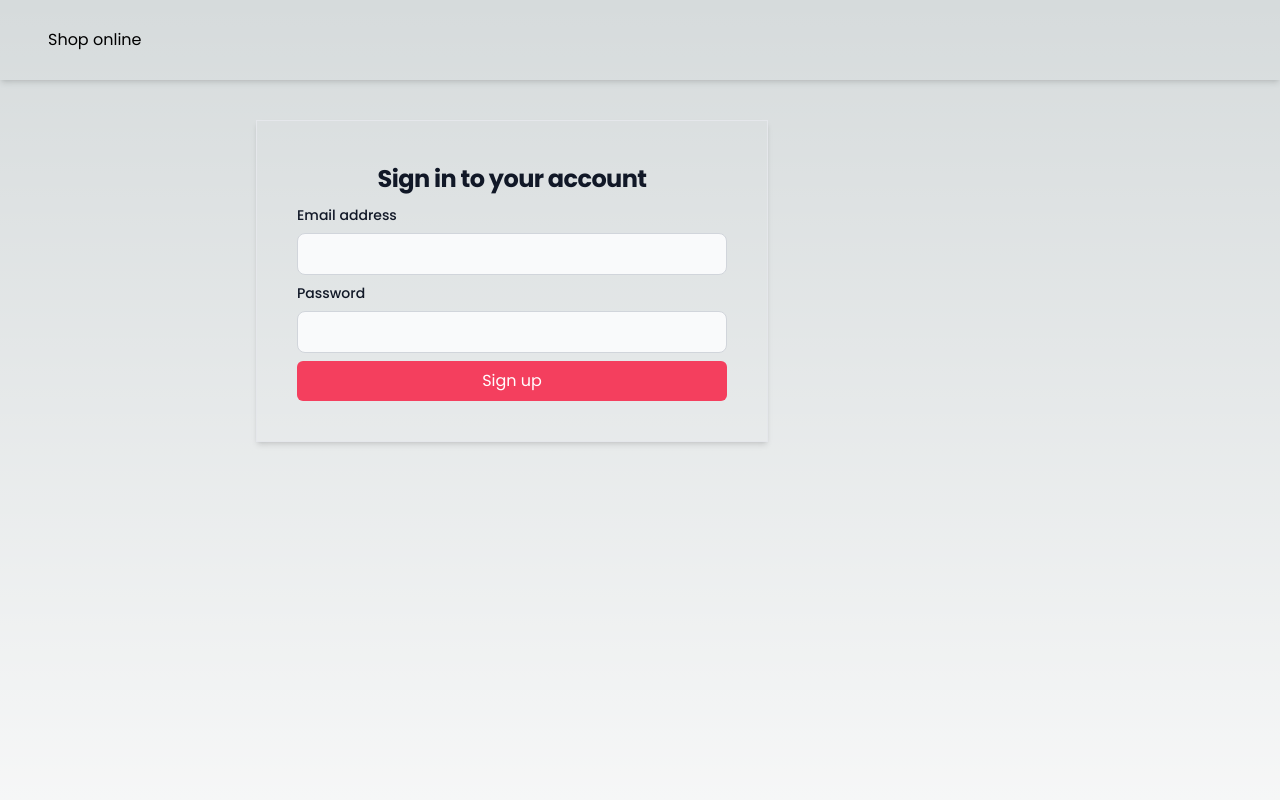
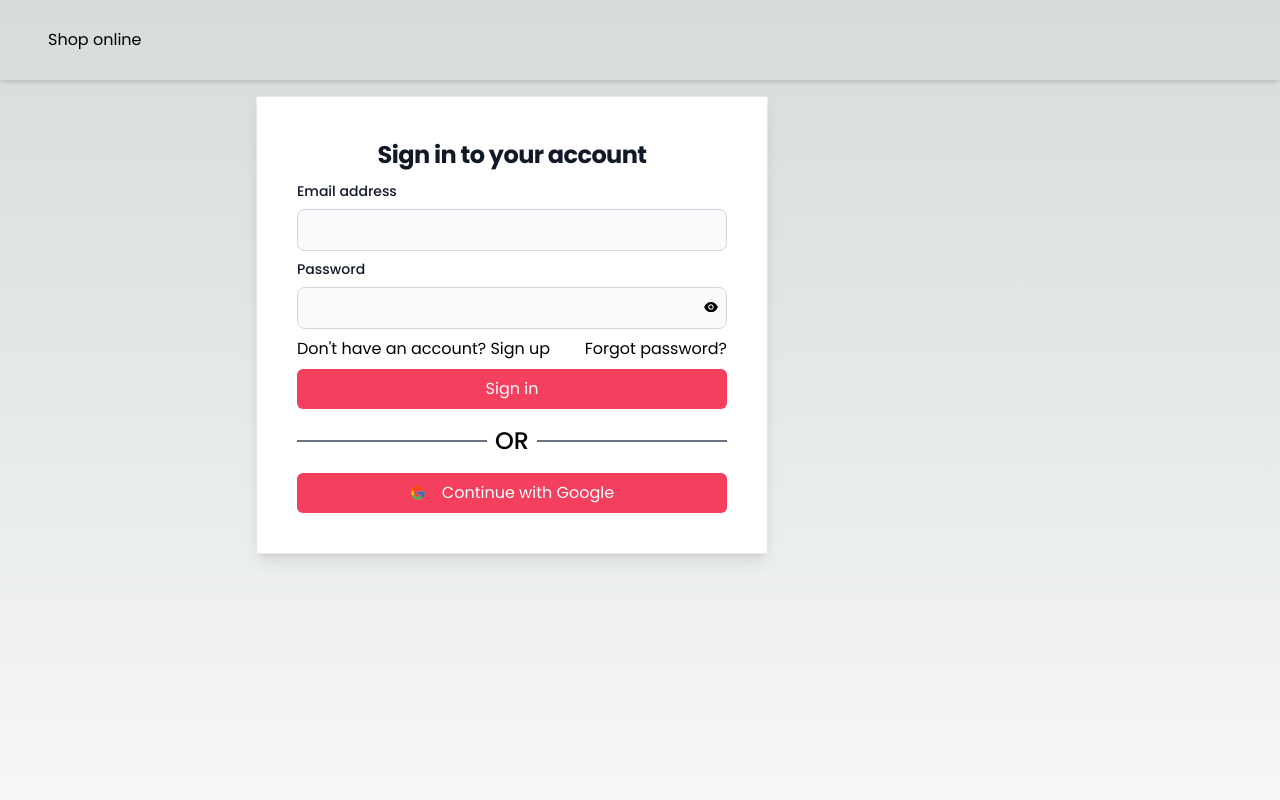
Before and after one commit to MainaMary/shop-online, a Next.js app: page /auth/login in a window 1280 px wide. Shown: the top 800 px of the page. Built offline with nearby package versions, Linux system fonts and the light colour scheme.

Commit message:
add an option to sign bu Google Auth

```diff
--- a/app/(products)/auth/_components/login.tsx
+++ b/app/(products)/auth/_components/login.tsx
@@ -1,21 +1,81 @@
-import React from "react";
+"use client";
+import React, { useState } from "react";
 import { Title, Label, Input, Button } from "@/app/components";
-
+import { AiFillEyeInvisible, AiFillEye } from "react-icons/ai";
+import Link from "next/link";
+import { FcGoogle } from "react-icons/fc";
 const Login = () => {
+  const [visible, setVisible] = useState(false);
+  const [formValues, setFormValues] = useState({
+    email: "",
+    password: "",
+  });
+  const { email, password } = formValues;
+  const handleInputChange = (event: React.ChangeEvent<HTMLInputElement>) => {
+    const { name, value } = event.target;
+    setFormValues((prevFormValues) => ({
+      ...prevFormValues,
+      [name]: value,
+    }));
+  };
+  const handleVisible = () => {
+    setVisible((prev) => !prev);
+  };
   return (
-    <div className="flex w-[50%] shadow-md justify-center mt-6 m-auto border border-solid">
-      <form className="w-full  p-10 space-y-2">
+    <div className="flex w-[50%] shadow-lg justify-center  m-auto border border-solid bg-white">
+      <div className="w-full p-10">
+        <form className="w-full   space-y-2">
           <Title>Sign in to your account</Title>
           <div>
             <Label>Email address</Label>
-          <Input type="text" />
+            <Input
+              type="text"
+              name="email"
+              onChange={handleInputChange}
+              value={email || ""}
+            />
           </div>
           <div>
             <Label>Password</Label>
-          <Input type="password" />
+            <div className="relative">
+              <Input
+                name="password"
+                onChange={handleInputChange}
+                type={visible ? "text" : "password"}
+                value={password}
+              />
+              <div
+                onClick={handleVisible}
+                className="absolute right-2 top-3 cursor-pointer"
+              >
+                {visible ? <AiFillEyeInvisible /> : <AiFillEye />}
               </div>
-        <Button>Sign up</Button>
+            </div>
+          </div>
+          <div className="my-4 block  md:flex justify-between">
+            <p>
+              Don't have an account?{" "}
+              <span className="text-primary-color">
+                <Link href="/auth/register">Sign up</Link>
+              </span>
+            </p>
+            <p>Forgot password?</p>
+          </div>
+          <Button>Sign in</Button>
         </form>
+        <form>
+          <div className="my-4 items-center flex before:border-t-2 before:flex-1  before:border-gray-500  after:border-t-2 after:flex-1  after:border-gray-500">
+            <p className="uppercase text-center font-medium text-2xl mx-2">
+              or
+            </p>
+          </div>
+
+          <Button name="Continue with Google" type="submit">
+            <FcGoogle />
+            <p className="ml-4">Continue with Google</p>
+          </Button>
+        </form>
+      </div>
     </div>
   );
 };
--- a/app/(products)/auth/_components/register.tsx
+++ b/app/(products)/auth/_components/register.tsx
@@ -3,7 +3,6 @@ import React, { useState } from "react";
 import { Title, Label, Input, Button } from "@/app/components";
 import { AiFillEyeInvisible, AiFillEye } from "react-icons/ai";
 import Link from "next/link";
-import { FcGoogle } from "react-icons/fc";
 const Register = () => {
   const [visible, setVisible] = useState(false);
   const [formValues, setFormValues] = useState({
@@ -73,18 +72,6 @@ const Register = () => {
           </div>
           <Button>Sign up</Button>
         </form>
-        <form>
-          <div className="my-4 items-center flex before:border-t-2 before:flex-1  before:border-gray-500  after:border-t-2 after:flex-1  after:border-gray-500">
-            <p className="uppercase text-center font-medium text-2xl mx-2">
-              or
-            </p>
-          </div>
-
-          <Button name="Continue with Google" type="submit">
-            <FcGoogle />
-            <p className="ml-4">Continue with Google</p>
-          </Button>
-        </form>
       </div>
     </div>
   );
```
Lines whose indentation alone changed are shown as unchanged.
